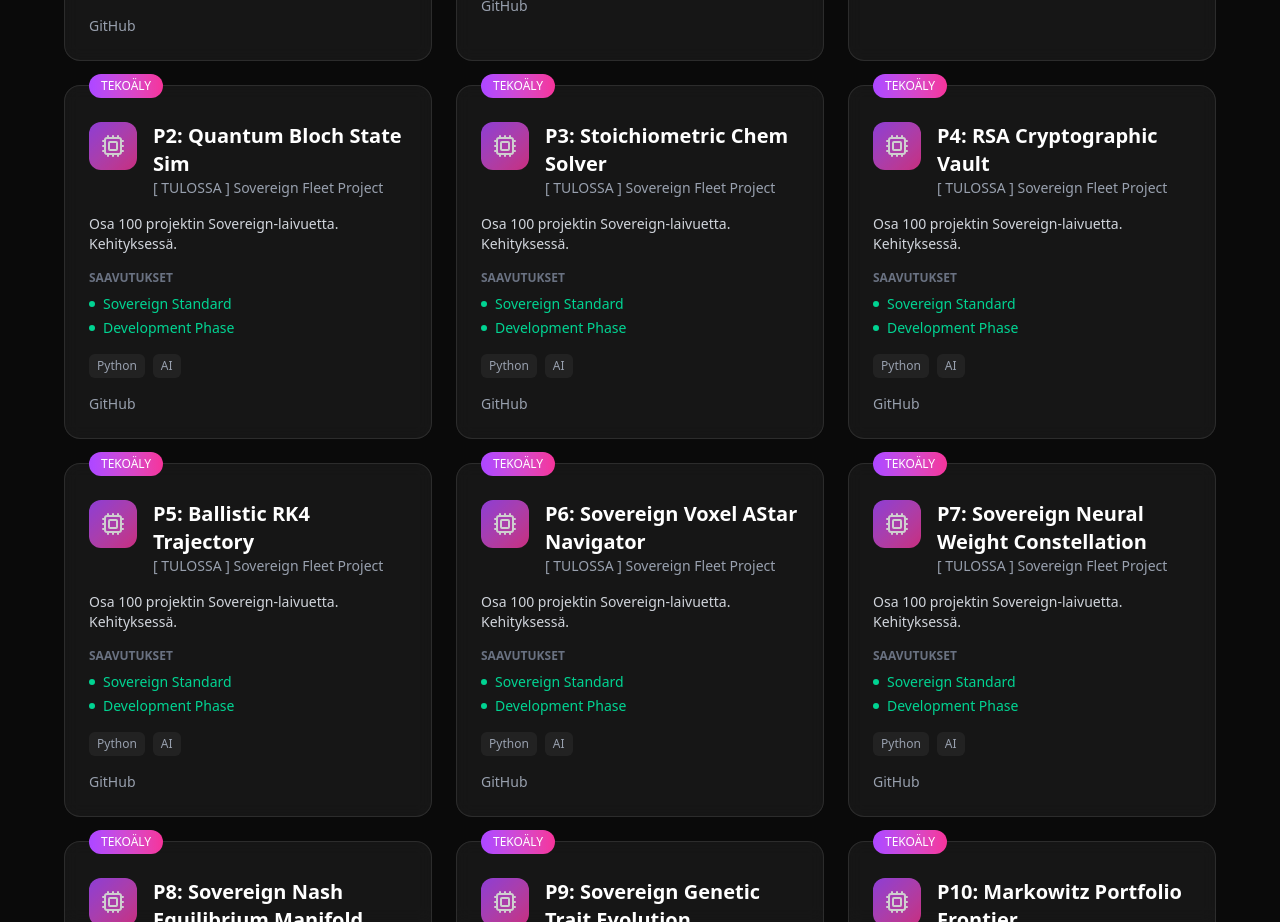
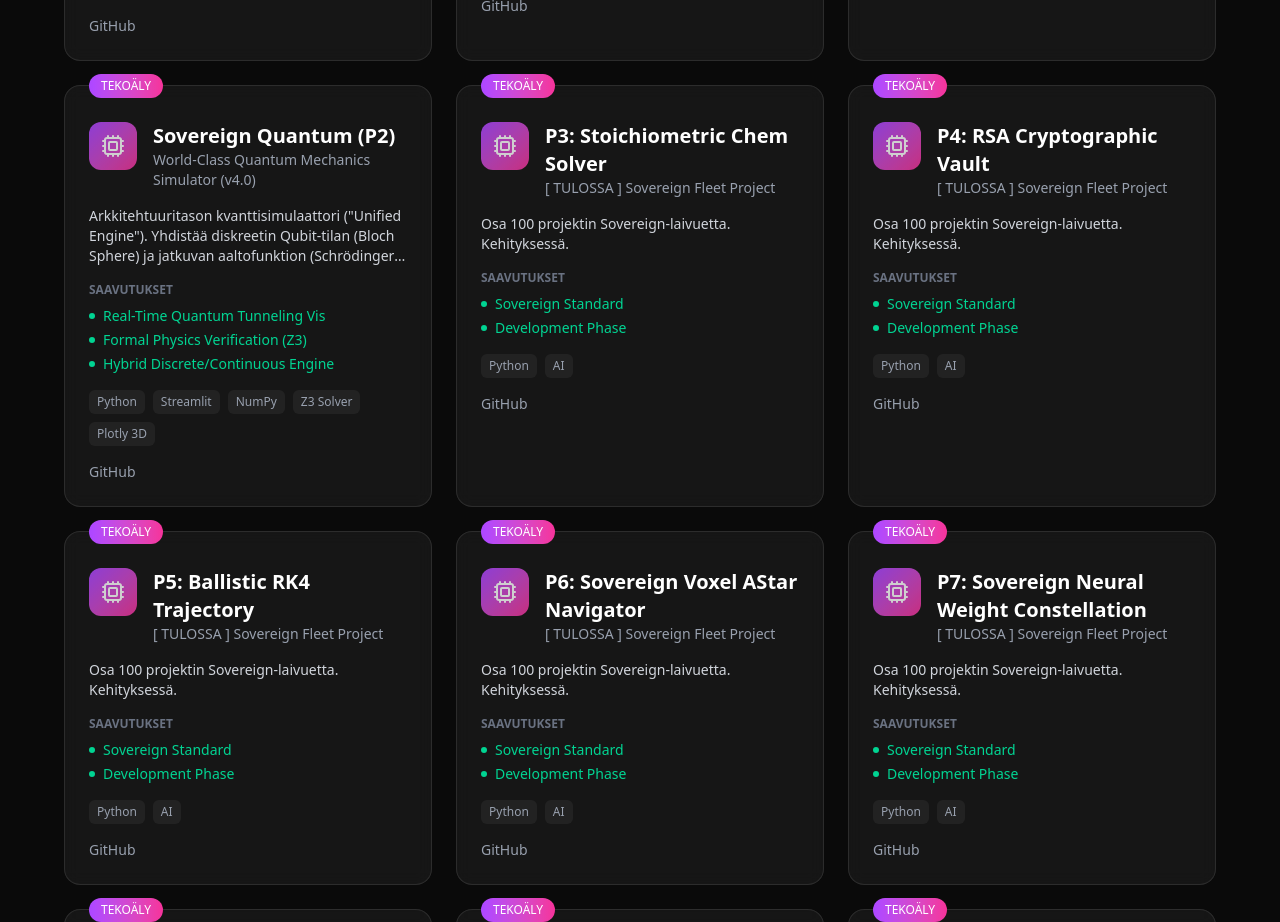
Before and after one commit to harleysederholm-alt/Tiedot, a Next.js app: page / in a window 1280 px wide. Shown: the part 2860-3782 px from the top of the page. Built offline with nearby package versions, Linux system fonts and the light colour scheme.

Commit message:
feat(content): Update P2 details to Completed status

```diff
--- a/src/data/projects.ts
+++ b/src/data/projects.ts
@@ -150,12 +150,12 @@ export const projects: Project[] = [
   },
 
   {
-    id: 'sovereign-p2',
-    name: 'P2: Quantum Bloch State Sim',
-    tagline: '[ TULOSSA ] Sovereign Fleet Project',
-    description: 'Osa 100 projektin Sovereign-laivuetta. Kehityksessä.',
-    techStack: ['Python', 'AI'],
-    achievements: ['Sovereign Standard', 'Development Phase'],
+    id: 'sovereign-quantum',
+    name: 'Sovereign Quantum (P2)',
+    tagline: 'World-Class Quantum Mechanics Simulator (v4.0)',
+    description: 'Arkkitehtuuritason kvanttisimulaattori ("Unified Engine"). Yhdistää diskreetin Qubit-tilan (Bloch Sphere) ja jatkuvan aaltofunktion (Schrödinger SSFM) yhteen käyttöliittymään. Sisältää Z3-formaalin verifioinnin fysiikan laeille.',
+    techStack: ['Python', 'Streamlit', 'NumPy', 'Z3 Solver', 'Plotly 3D'],
+    achievements: ['Real-Time Quantum Tunneling Vis', 'Formal Physics Verification (Z3)', 'Hybrid Discrete/Continuous Engine'],
     category: 'ai',
     isPrivate: false,
     githubUrl: 'https://github.com/harleysederholm-alt/P2_Quantum-Bloch-State-Sim',
```
